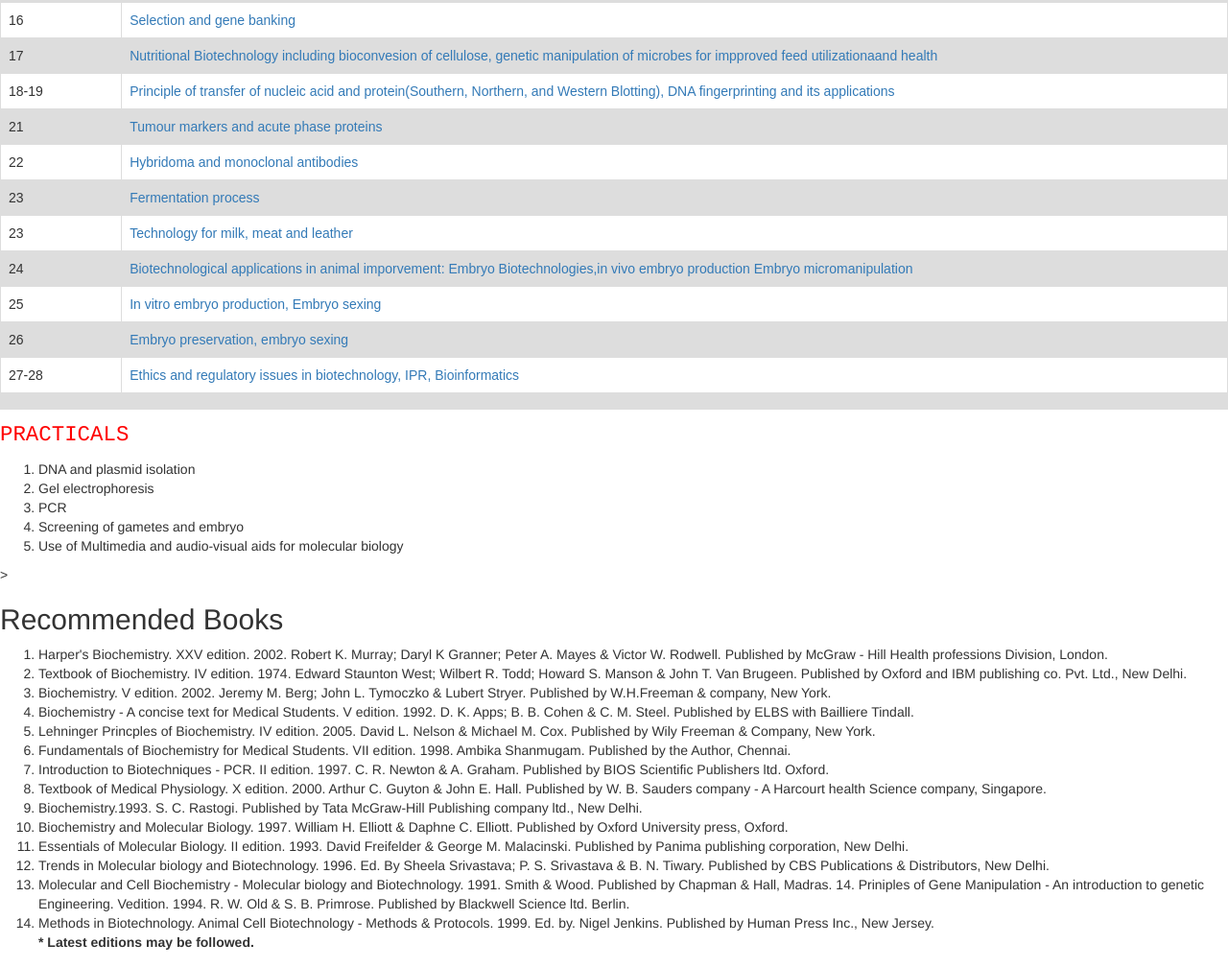
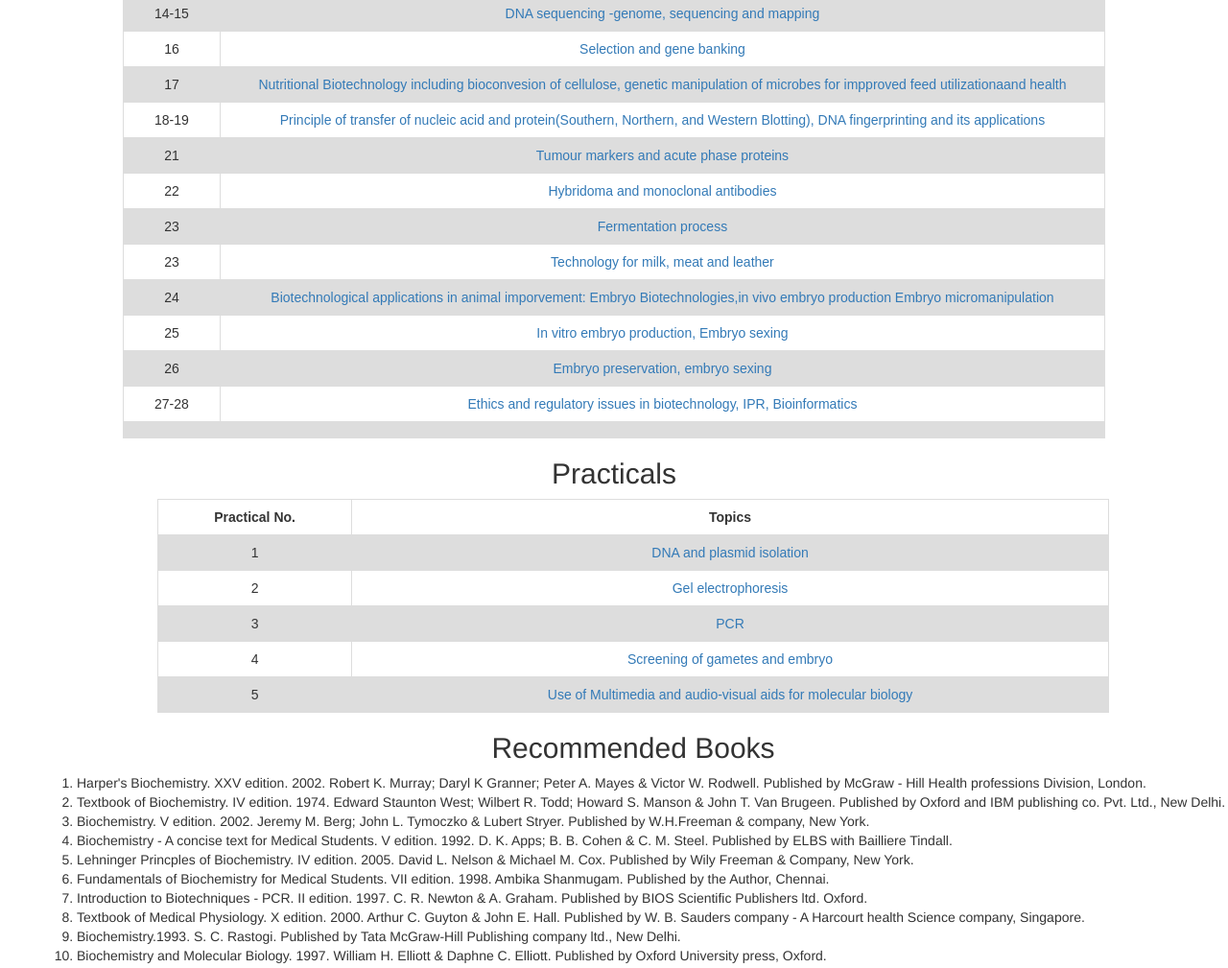
Before and after one commit to satishbty/class, a plain HTML site: page index.html in a window 1280 px wide. Shown: the part 507-1516 px from the top of the page at 96% size. Drawn offline with nearby package versions, Linux system fonts and the light colour scheme.

Commit message:
beautifying

```diff
--- a/index.html
+++ b/index.html
@@ -23,18 +23,18 @@ p  {
 </style>
 <body>
   <h2 style="text-align:center;" >Animal Biotechnology</h2>
-  <h2 style="text-align:center"> (VPB-321)</h3>
-  <h6>THEORY</h6>
+  <h2 style="text-align:center;"> (VPB-321)</h3>
+  <h2 style="text-align:center;">Theory</h2>
   <style>
 table {
   font-family: arial, sans-serif;
   border-collapse: collapse;
-  width: 100%;
+  width: 80%;
 }
 
 td, th {
   border: 1px solid #dddddd;
-  text-align: left;
+  text-align: center;
   padding: 8px;
 }
 
@@ -46,7 +46,7 @@ tr:nth-child(even) {
   <table align="center">
   <tr>
     <th>Lecture No.</th>
-    <th align="right">Topics</th>
+    <th align="left">Topics</th>
 
   </tr>
   <tr>
@@ -142,18 +142,45 @@ tr:nth-child(even) {
 </table>
 </h2>
 
-  <p>
 
-<p>PRACTICALS</p>
-<ol>
-  <li> DNA and plasmid isolation</li>
-  <li> Gel electrophoresis</li>
-  <li> PCR</li>
-  <li> Screening of gametes and embryo</li>
-  <li> Use of Multimedia and audio-visual aids for molecular biology</li>
-</ol>>
-<body>
-<h2> Recommended Books</h2>
+<h2 style="text-align:center;" >Practicals</h2>
+<ol style="text-align:left">
+
+<table align="center">
+  <tr>
+    <th>Practical No.</th>
+    <th align="left">Topics</th>
+
+  </tr>
+  <tr>
+    <td>1</td>
+    <td><a href="lectures/definition/Definition and Scope of Biotechnology.html"> DNA and plasmid isolation</td></a>
+
+  </tr>
+  <tr>
+    <td>2</td>
+    <td><a href="lectures/Recombinant DNA/Recombinant DNA technology.html"> Gel electrophoresis</td></a>
+
+  </tr>
+  <tr>
+    <td>3</td>
+    <td> <a href="lectures/Gene cloning/Gene Cloning.html">PCR</td></a>
+    </tr>
+  <tr>
+    <td>4</td>
+    <td> <a href="lectures/Gene cloning/Gene Cloning.html">Screening of gametes and embryo</td></a>
+    </tr>
+  <tr>
+    <td>5</td>
+    <td> <a href="lectures/Gene cloning/Gene Cloning.html">Use of Multimedia and audio-visual aids for molecular biology</td></a>
+
+
+</table>
+
+
+
+
+<h2 style="text-align:center"> Recommended Books</h2>
 <ol>
   <li>Harper's Biochemistry. XXV edition. 2002. Robert K. Murray; Daryl K Granner; Peter A. Mayes & Victor W. Rodwell. Published by McGraw -
 Hill Health professions Division, London.</li>
```
